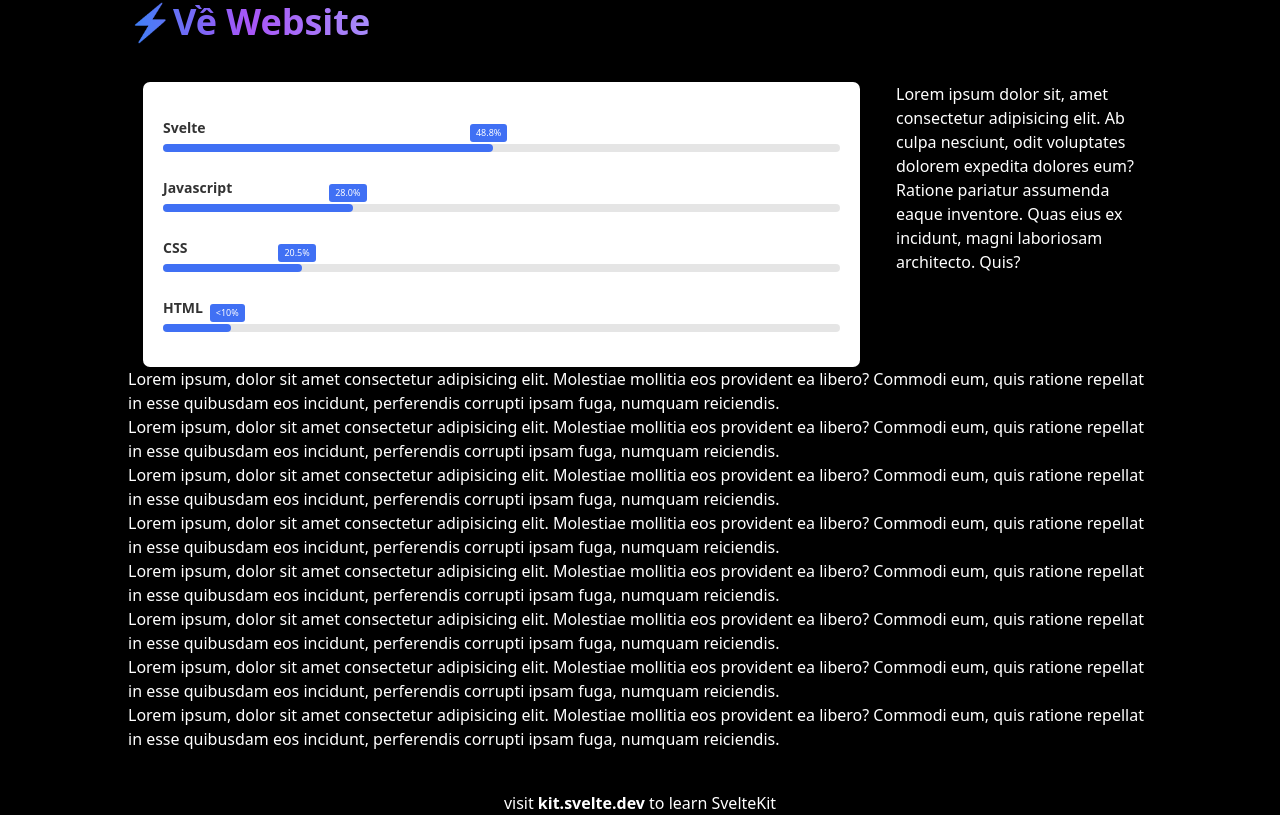
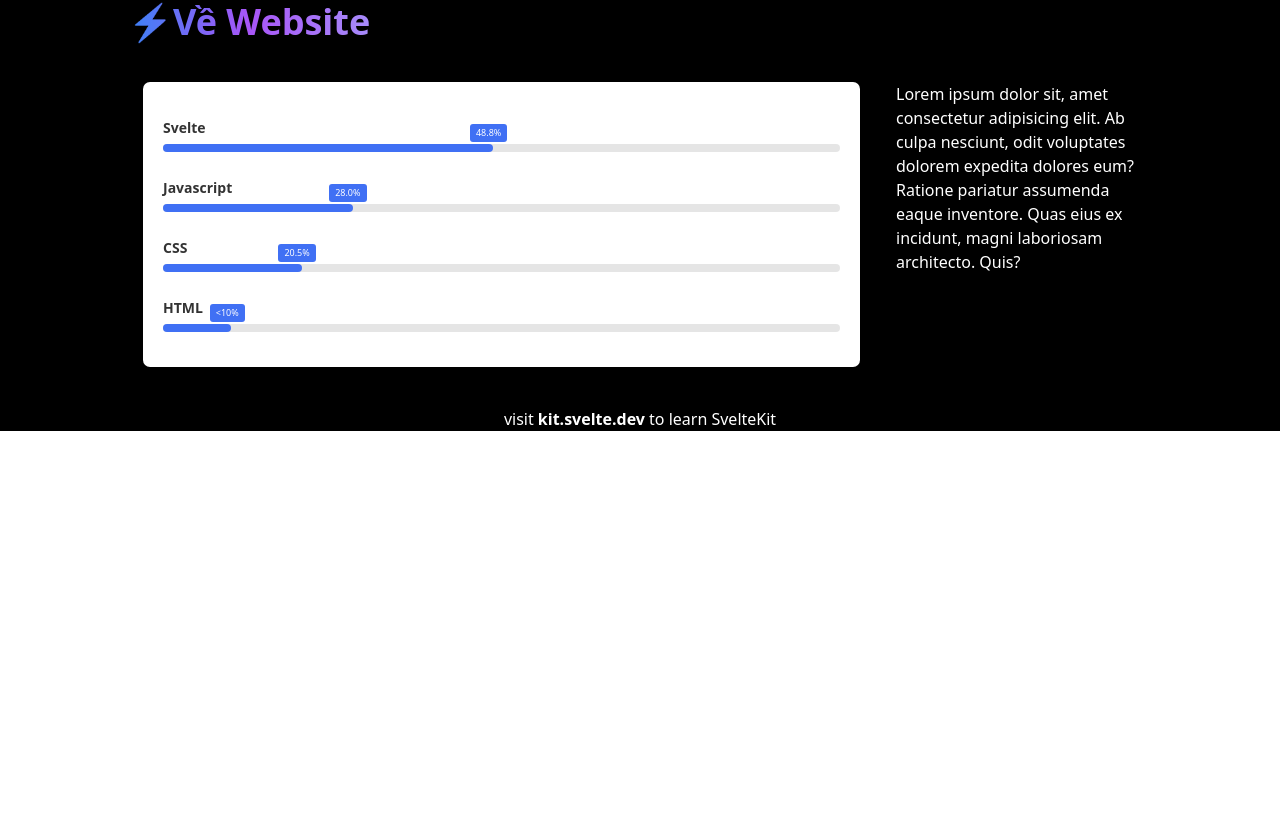
Before and after one commit to Jackesque/IE104-Project-Personal-Blog, a SvelteKit app: page / in a window 1280 px wide. Shown: the part 2019-2834 px from the top of the page. After the commit the page ends 2450 px from the top, so only its background shows below. Built offline with nearby package versions, Linux system fonts and the light colour scheme.

Commit message:
Update +page.svelte

```diff
--- a/src/routes/+page.svelte
+++ b/src/routes/+page.svelte
@@ -27,13 +27,5 @@
 
     <span id="content3"></span>
 		<WebAnalyze/>
-    <div>Lorem ipsum, dolor sit amet consectetur adipisicing elit. Molestiae mollitia eos provident ea libero? Commodi eum, quis ratione repellat in esse quibusdam eos incidunt, perferendis corrupti ipsam fuga, numquam reiciendis.</div>
-    <div>Lorem ipsum, dolor sit amet consectetur adipisicing elit. Molestiae mollitia eos provident ea libero? Commodi eum, quis ratione repellat in esse quibusdam eos incidunt, perferendis corrupti ipsam fuga, numquam reiciendis.</div>
-    <div>Lorem ipsum, dolor sit amet consectetur adipisicing elit. Molestiae mollitia eos provident ea libero? Commodi eum, quis ratione repellat in esse quibusdam eos incidunt, perferendis corrupti ipsam fuga, numquam reiciendis.</div>
-    <div>Lorem ipsum, dolor sit amet consectetur adipisicing elit. Molestiae mollitia eos provident ea libero? Commodi eum, quis ratione repellat in esse quibusdam eos incidunt, perferendis corrupti ipsam fuga, numquam reiciendis.</div>
-    <div>Lorem ipsum, dolor sit amet consectetur adipisicing elit. Molestiae mollitia eos provident ea libero? Commodi eum, quis ratione repellat in esse quibusdam eos incidunt, perferendis corrupti ipsam fuga, numquam reiciendis.</div>
-    <div>Lorem ipsum, dolor sit amet consectetur adipisicing elit. Molestiae mollitia eos provident ea libero? Commodi eum, quis ratione repellat in esse quibusdam eos incidunt, perferendis corrupti ipsam fuga, numquam reiciendis.</div>
-    <div>Lorem ipsum, dolor sit amet consectetur adipisicing elit. Molestiae mollitia eos provident ea libero? Commodi eum, quis ratione repellat in esse quibusdam eos incidunt, perferendis corrupti ipsam fuga, numquam reiciendis.</div>
-    <div>Lorem ipsum, dolor sit amet consectetur adipisicing elit. Molestiae mollitia eos provident ea libero? Commodi eum, quis ratione repellat in esse quibusdam eos incidunt, perferendis corrupti ipsam fuga, numquam reiciendis.</div>
 	</div>
 </div>
```
